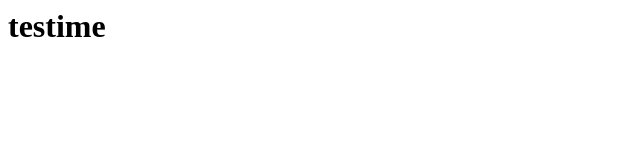
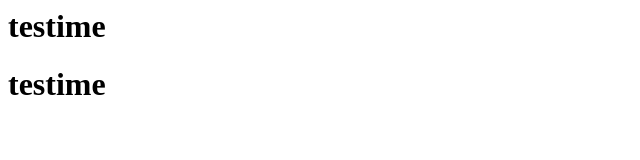
Before and after one commit to Maidume/maidume.github.io, a plain HTML site: page index.html in a window 1280 px wide. Shown: the whole page, without its empty margins (0-640 px from the left). Drawn offline with Linux system fonts and the light colour scheme.

Commit message:
Update index.html

```diff
--- a/index.html
+++ b/index.html
@@ -1 +1,2 @@
 <h1>testime</h1>
+<h1>testime</h1>
```
